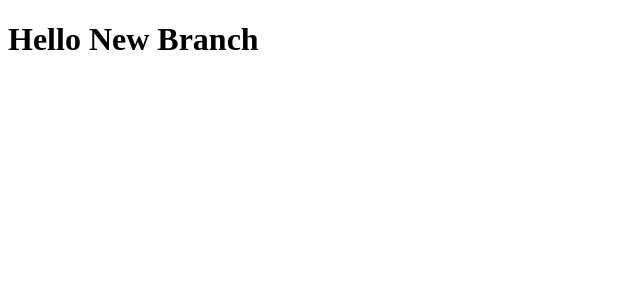
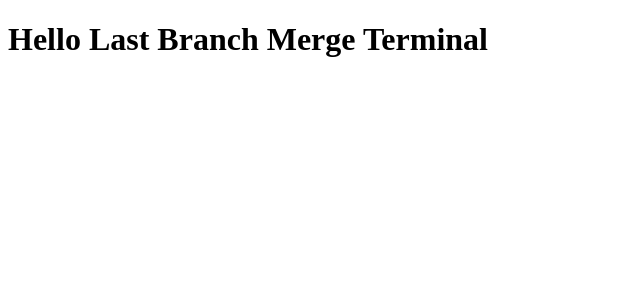
Before and after one commit to RakhimjonRustamov/gitproapp, an Angular app: page / in a window 1280 px wide. Shown: the top 300 px of the page, without its empty margins (0-640 px from the left). Built offline with nearby package versions, Linux system fonts and the light colour scheme.

Commit message:
Notification

```diff
--- a/src/app/app.component.html
+++ b/src/app/app.component.html
@@ -1 +1 @@
-<h1>Hello New Branch</h1>
+<h1>Hello Last Branch Merge Terminal</h1>
```
